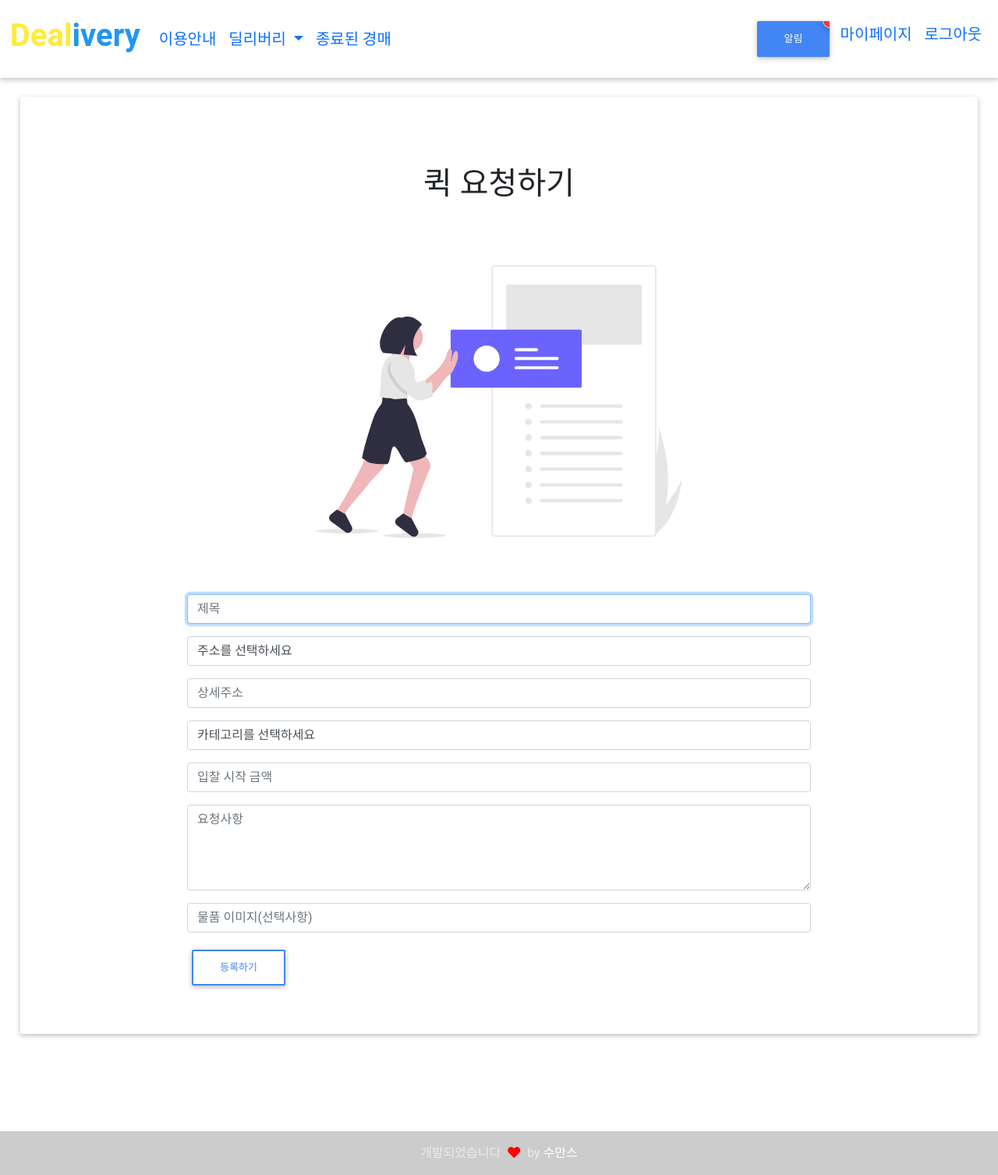
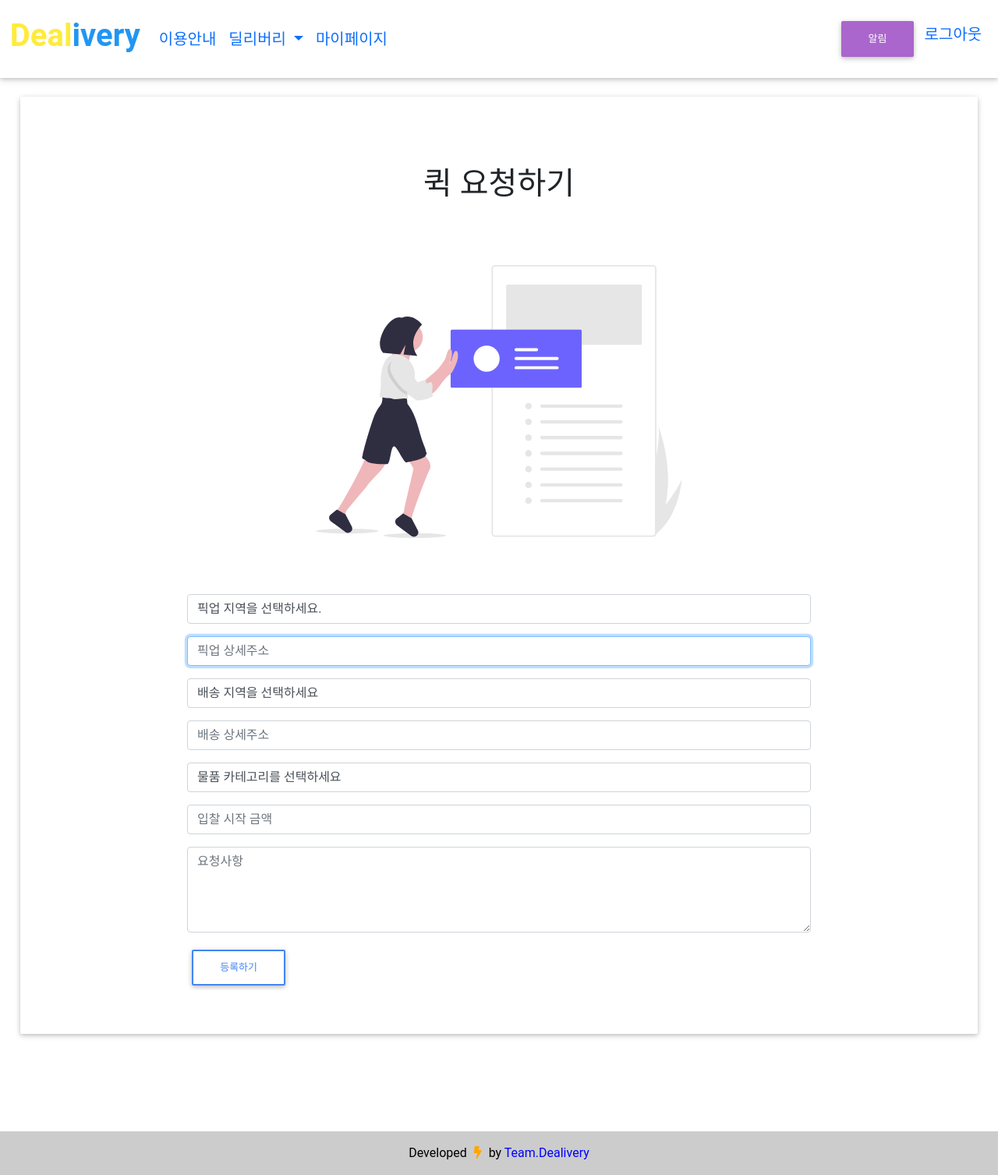
Before and after one commit to JinZero12/mysite, a Django app: page /createlisting in a window 1280 px wide. Shown: the whole page at 78% size. Run offline with Django 3.2, Linux system fonts and the light colour scheme; a user stored in the database is signed in; some libraries are stand-ins or nearby versions; some web fonts are replaced.

Commit message:
2022.10.03

```diff
--- a/auctions/templates/auctions/activelisting.html
+++ b/auctions/templates/auctions/activelisting.html
@@ -43,7 +43,7 @@
                                 <!-- Text -->
                                 <p class="">{{product.description}} <br> </p>
                                 <!-- Price -->
-                                <p class="font-weight-bold">{{product.starting_bid}}￦ <br> </p>
+                                <p class="font-weight-bold">{{product.starting_bid}}원 <br> </p>
                                 <!-- Button -->
                                 <a href="{% url 'viewlisting' product.id %}" class="btn btn btn-outline-primary">보기</a>
                             </div>
--- a/auctions/templates/auctions/createlisting.html
+++ b/auctions/templates/auctions/createlisting.html
@@ -21,12 +21,31 @@
 
                 <form action="{% url 'createlisting' %}" method="POST">
                     {% csrf_token %}
-                    <div class="form-group" >
-                        <input class="form-control" autofocus type="text" name="title" placeholder="제목">
+                    <div class="form-group">
+                        <select class="form-control" name="address_1" placeholder="카테고리" required>
+                            <option value="">픽업 지역을 선택하세요.</option>
+                            <option value="서울">서울특별시</option>
+                            <option value="경기도">경기도</option>
+                            <option value="충청남도">충청남도</option>
+                            <option value="충청북도">충청북도</option>
+                            <option value="대전">대전광역시</option>
+                            <option value="대구">대구광역시</option>
+                            <option value="세종">세종특별시</option>
+                            <option value="경상북도">경상북도</option>
+                            <option value="경상남도">경상남도</option>
+                            <option value="전라북도">전라북도</option>
+                            <option value="전라남도">전라남도</option>
+                            <option value="광주">광주광역시</option>
+                            <option value="울산">울산광역시</option>
+                            <option value="제주">제주특별자치도</option>
+                        </select>
+                    </div>
+                    <div class="form-group">
+                        <input class="form-control" autofocus type="text" name="address_detail_1" placeholder="픽업 상세주소">
                     </div>
                     <div class="form-group">
                         <select class="form-control" name="address" placeholder="카테고리" required>
-                            <option value="">주소를 선택하세요</option>
+                            <option value="">배송 지역을 선택하세요</option>
                             <option value="서울">서울특별시</option>
                             <option value="경기도">경기도</option>
                             <option value="충청남도">충청남도</option>
@@ -45,11 +64,11 @@
                     </div>
 
                     <div class="form-group">
-                        <input class="form-control" autofocus type="text" name="address_detail" placeholder="상세주소">
+                        <input class="form-control" autofocus type="text" name="address_detail" placeholder="배송 상세주소">
                     </div>
                     <div class="form-group">
                         <select class="form-control" name="category" placeholder="카테고리" required>
-                            <option value="">카테고리를 선택하세요</option>
+                            <option value="">물품 카테고리를 선택하세요</option>
                             <option value="일반">일반</option>
                             <option value="파손">파손</option>
                             <option value="신선">신선</option>
@@ -61,9 +80,6 @@
                        <div class="form-group">
                         <textarea class="form-control" name="description" rows="4" placeholder="요청사항"></textarea>
                     </div>
-                    <div class="form-group">
-                        <input class="form-control" type="text" name="image_link" placeholder="물품 이미지(선택사항)">
-                    </div>
 
                     <input class="btn btn btn-outline-primary" type="submit" value="등록하기">
                 </form>
--- a/auctions/templates/auctions/index.html
+++ b/auctions/templates/auctions/index.html
@@ -5,7 +5,9 @@
     <div class="jumbotron text-center">
         <br>
         <br>
-        <h1><strong>환영합니다!</strong></h1>
+        <h1><strong>환영합니다!</strong></h1><div class="fa-3x">
+        <i class="fa fa-truck" style="color: blue; padding: 0 5px;" aria-hidden="true"></i>
+    </div>
         <h1>Dealivery 퀵 서비스 입니다.</h1> <br>
         <br>
         <img src="../../static/auctions/img/logo2.png" alt="indeximage" style="height: 200px; width:1000px; left: 400px;"  class="embed-responsive"> <br> <br> <br>
--- a/auctions/templates/auctions/layout.html
+++ b/auctions/templates/auctions/layout.html
@@ -33,6 +33,8 @@
                 <span class="navbar-toggler-icon"></span>
             </button>
 
+
+
             <div class="collapse navbar-collapse" id="navbarText">
                 <ul class="navbar-nav mr-auto">
 
@@ -43,16 +45,7 @@
                     </li>
 
                     {% if user.is_authenticated %}
-<!--해당 메뉴는 드롭다운으로 옮겨짐.
-                        <li class="nav-item">
-                            <a class="nav-link" href="{% url 'activelisting' %}">올라온 요청 목록</a>
-                        </li>
 
-                        <li class="nav-item">
-                            <a class="nav-link" href="{% url 'createlisting' %}">딜리버리 요청하기</a>
-                        </li>
--->
-                    <!--드롭다운-->
                            <li class="nav-item dropdown" style="font-size: 20px;">
                             <a class="nav-link dropdown-toggle" href="#" id="navbarDropdown" role="button" data-bs-toggle="dropdown" aria-expanded="false">
                              딜리버리
@@ -60,36 +53,56 @@
                 <ul class="dropdown-menu" text-align ="center" aria-labelledby="navbarDropdown" >
                   <li><a class="dropdown-item" href="{% url 'activelisting' %}">실시간 요청 목록</a></li>
                   <li><a class="dropdown-item" href="{% url 'createlisting' %}">요청하기</a></li>
-                    <li><a class="dropdown-item" href="{% url 'match' %}">매칭 현황</a></li>
+                    <li><a class="dropdown-item" href="{% url 'closedlisting' %}">매칭 현황</a></li>
 
 
                 </ul>
               </li>
-                    <!-- 카테고리 보류
-                        <li class="nav-item">
-                            <a class="nav-link" href="{% url 'categories' %}">카테고리</a>
-                        </li> -->
-                        <li class="nav-item" style="font-size: 20px;">
-                            <a class="nav-link" href="{% url 'closedlisting' %}">종료된 경매</a>
-                        </li>
+
+                        <li class="nav-item" style="font-size: 20px; ">
+                                <a class="nav-link" href="{% url 'dashboard' %}">마이페이지</a>
+                            </li>
 
                     {% endif %}
 
                 </ul>
 
-                <span class="navbar-text white-text">
+                <span class="navbar-text black-text">
                     <ul class="navbar-nav mr-auto">
 
                         {% if user.is_authenticated %}
 
-                        <button type="button" class="btn btn-primary position-relative">알림
+
+                <!--       <button type="button" class="btn btn-primary position-relative" data-bs-content="뿡">알림
                             <span class="position-absolute top-0 start-100 translate-middle badge border border-light rounded-circle bg-danger p-2">
                                 <span class="visually-hidden">unread messages</span></span>
                             </button>
+                         <a tabindex="0" class="btn btn-lg btn-danger" role="button" data-bs-toggle="popover" data-bs-trigger="focus" title="Dismissible popover" data-bs-content="And here's some amazing content. It's very engaging. Right?">Dismissible popover</a>
+                        <p>
+                <a class="btn btn-primary" data-bs-toggle="collapse" href="#collapseExample" role="button" aria-expanded="false" aria-controls="collapseExample">Link with href  </a>
+                        <div class="collapse" id="collapseExample"><div class="card card-body">매칭이 완료되었습니다. 확인하세요.</div>
+                    </div>
+                        <div class="alert alert-warning alert-dismissible fade show" role="alert">매칭이 완료되었습니다. 확인하세요.
+                            <button type="button" class="btn-close" data-bs-dismiss="alert" aria-label="Close"></button>
+                        </div> -->
 
-                            <li class="nav-item" style="font-size: 20px; ">
-                                <a class="nav-link" href="{% url 'dashboard' %}">마이페이지</a>
-                            </li>
+                        <!--<div>
+  <a class="btn btn-primary" data-bs-toggle="collapse" href="#collapseExample" role="button" aria-expanded="false" aria-controls="collapseExample">
+    알림
+  </a>
+<div class="collapse" id="collapseExample">
+  <div class="card card-body">
+    뿡
+  </div>
+</div>
+</div>-->
+
+                        <button type="button" class="btn btn-secondary" data-bs-container="body" data-bs-toggle="popover" data-bs-placement="bottom" data-bs-content="Bottom popover">
+  알림
+</button>
+
+
+
 
                             <li class="nav-item" style="font-size: 20px;">
                                 <a class="nav-link" href="{% url 'logout' %}">로그아웃</a>
@@ -153,8 +166,8 @@
             <!-- Footer Elements -->
 
             <!-- Copyright -->
-            <div class="footer-copyright text-center py-3">개발되었습니다 <i class="fa fa-heart" style="color: red; padding: 0 5px;" aria-hidden="true"></i> by
-            <a href="https://mdbootstrap.com/"> 수만스</a>
+            <div class="footer-copyright black-text my-0 text-center py-3">Developed <i class="fa fa-bolt" style="color: orange; padding: 0 5px;" aria-hidden="true"></i> by
+            <a href="#"style="color : blue"> Team.Dealivery </a>
             </div>
             <!-- Copyright -->
 
--- a/auctions/templates/auctions/register.html
+++ b/auctions/templates/auctions/register.html
@@ -28,6 +28,9 @@
                     <input class="form-control" type="email" name="email" placeholder="이메일">
                 </div>
                 <div class="form-group">
+                    <input class="form-control" autofocus type="text" name="phone_number" placeholder="전화번호">
+                </div>
+                <div class="form-group">
                     <input class="form-control" type="password" name="password" placeholder="비밀번호">
                 </div>
                 <div class="form-group">
--- a/auctions/views.py
+++ b/auctions/views.py
@@ -35,7 +35,7 @@ def login_view(request):
         # if not authenticated
         else:
             return render(request, "auctions/login.html", {
-                "message": "Invalid username and/or password.",
+                "message": "아이디 혹은 비밀번호가 틀렸습니다.",
                 "msg_type": "danger"
             })
     # if GET request
@@ -54,22 +54,23 @@ def register(request):
     if request.method == "POST":
         username = request.POST["username"]
         email = request.POST["email"]
+        phone_number = request.POST["phone_number"]
         # Ensure password matches confirmation
         password = request.POST["password"]
         confirmation = request.POST["confirmation"]
         if password != confirmation:
             return render(request, "auctions/register.html", {
-                "message": "Passwords must match.",
+                "message": "비밀번호가 일치하지 않습니다.",
                 "msg_type": "danger"
             })
         if not username:
             return render(request, "auctions/register.html", {
-                "message": "Please enter your username.",
+                "message": "아이디를 입력해주세요.",
                 "msg_type": "danger"
             })
         if not email:
             return render(request, "auctions/register.html", {
-                "message": "Please enter your email.",
+                "message": "이메일을 입력해주세요.",
                 "msg_type": "danger"
             })
         # Attempt to create new user
@@ -78,7 +79,7 @@ def register(request):
             user.save()
         except IntegrityError:
             return render(request, "auctions/register.html", {
-                "message": "Username already taken.",
+                "message": "존재하는 아이디입니다.",
                 "msg_type": "danger"
             })
         login(request, user)
@@ -135,9 +136,10 @@ def createlisting(request):
         item = Listing()
         # assigning the data submitted via form to the object
         item.seller = request.user.username
-        item.title = request.POST.get('title')
         item.address = request.POST.get('address')
         item.address_detail = request.POST.get('address_detail')
+        item.address_1 = request.POST.get('address_1')
+        item.address_detail_1 = request.POST.get('address_detail_1')
         item.category = request.POST.get('category')
         item.description = request.POST.get('description')
         item.starting_bid = request.POST.get('starting_bid')
@@ -306,7 +308,6 @@ def closebid(request, product_id):
         winobj.winner = bidobj.user
         winobj.listingid = product_id
         winobj.winprice = bidobj.bid
-        winobj.title = bidobj.title
         winobj.save()
         message = "요청이 마감되었습니다."
         msg_type = "success"
```
Also changed, not shown: auctions/models.py (+8 -2 lines), auctions/templates/auctions/closedlisting.html (+8 -5 lines), auctions/templates/auctions/dashboard.html (+10 -10 lines), auctions/templates/auctions/intro.html (+11 -6 lines), auctions/templates/auctions/viewlisting.html (+7 -5 lines), auctions/migrations/0001_initial.py, auctions/migrations/0002_listing.py, auctions/migrations/0004_winner.py, auctions/static/auctions/img/요청정보.png (deleted), db.sqlite3.
